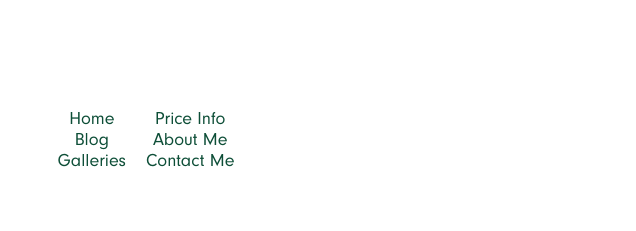
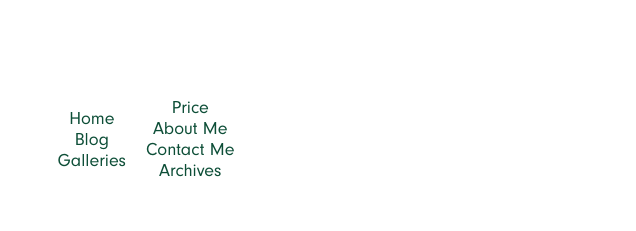
Before and after one commit to JosefineFH/Josefine_Holth_Photo_Portfolio, a plain HTML site: page aboutUs.html in a window 1280 px wide. Shown: the part 806-1037 px from the top of the page, 644-1280 px from the left. Drawn offline with Linux system fonts and the light colour scheme; a web font is replaced by a local one.

Commit message:
linkt to archives

```diff
--- a/aboutUs.html
+++ b/aboutUs.html
@@ -122,9 +122,10 @@
           </ul>
 
           <ul>
-            <li><a href="/info.html">Price Info</a></li>
+            <li><a href="/info.html">Price</a></li>
             <li><a href="/aboutUs.html">About Me</a></li>
             <li><a href="/contactUs.html">Contact Me</a></li>
+            <li><a href="/archives.html">Archives</a></li>
           </ul>
         </div>
       </div>
```
Also changed, not shown: archives.html (+2 -1 lines), blog.html (+2 -1 lines), blogContent.html (+2 -1 lines), contactUs.html (+2 -1 lines), galleries.html (+2 -1 lines), index.html (+2 -1 lines), info.html (+2 -1 lines).
